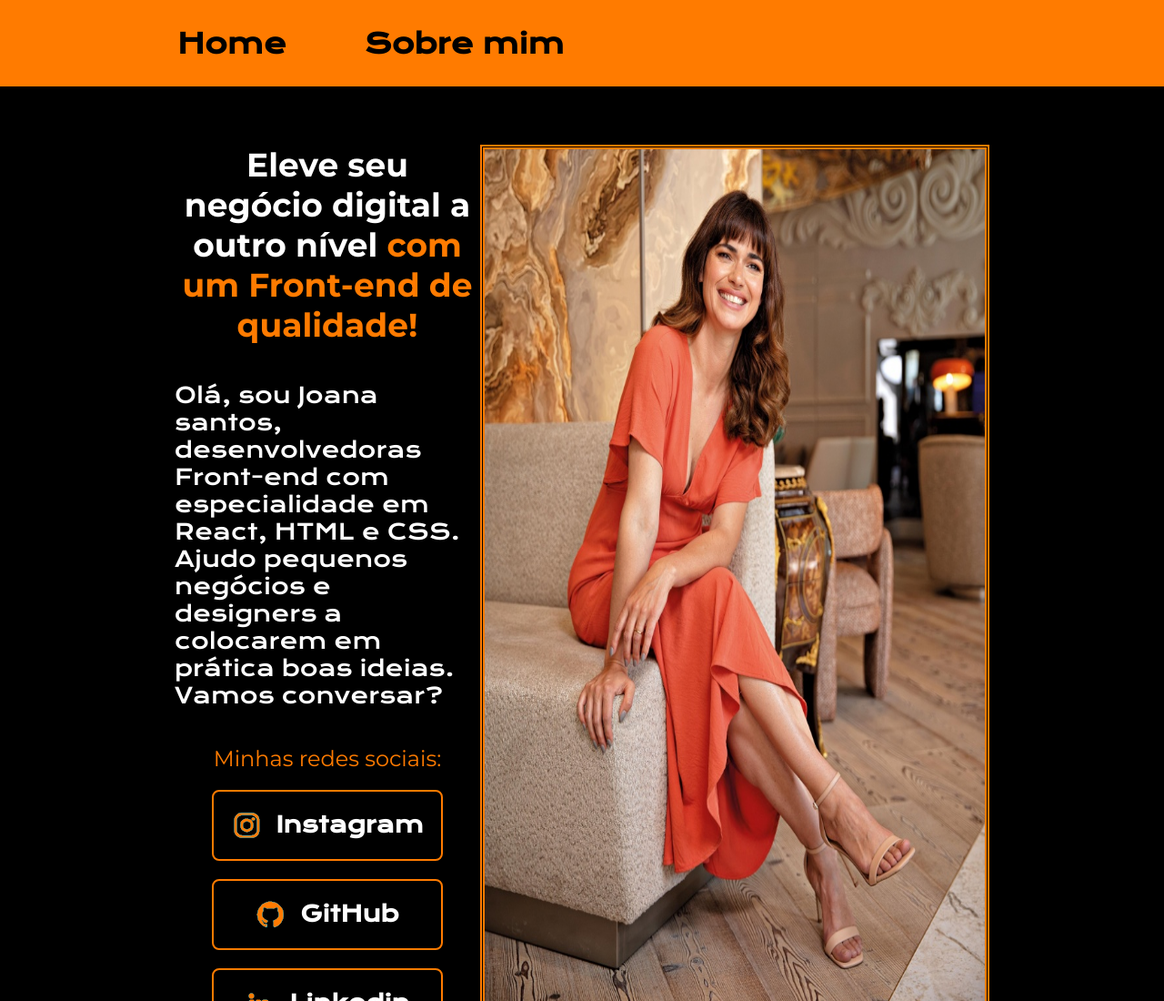
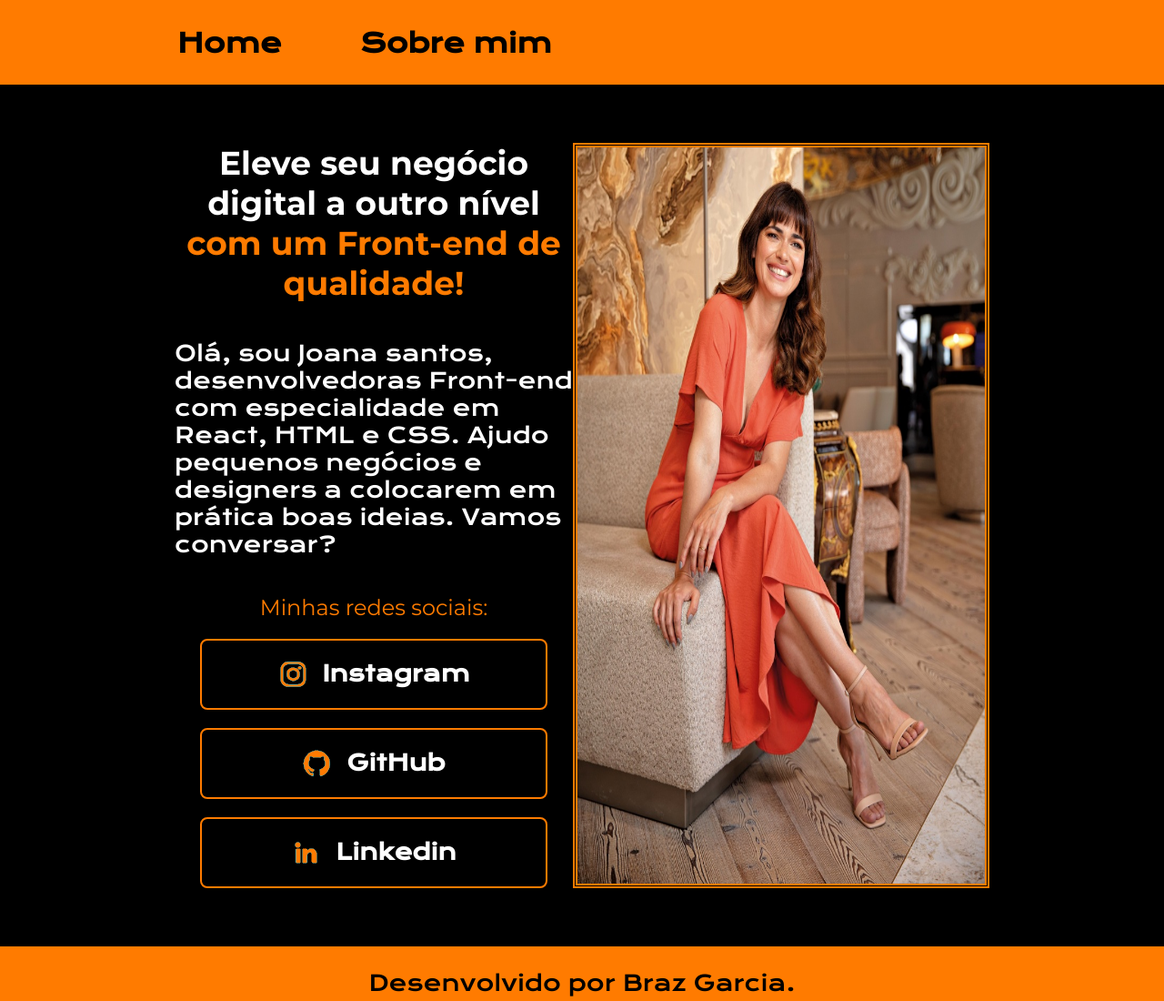
Before and after one commit to brazgarcia/modelo-portifolio, a plain HTML site: page index.html in a window 1280 px wide. Shown: the top 1100 px of the page at 91% size. Drawn offline with nearby package versions, Linux system fonts and the light colour scheme.

Commit message:
update code

```diff
--- a/styles/style.css
+++ b/styles/style.css
@@ -35,7 +35,7 @@
 .cabecalho__link {
     text-decoration: none;
     color: var(--cor-primaria);
-    font-size: 30px;
+    font-size: 1.8rem;
     font-family: var(--font-primaria);
     font-weight: 600;
     padding: 3px;
@@ -53,20 +53,20 @@
 }
 
 .apresentacao__conteudo {
-    width: 615px;
+    width: 50%;
     display: flex;
     flex-direction: column;
     gap: 40px;
 }
 
 .apresentacao__titulo {
-    font-size: 36px;
+    font-size: 2.25rem;
     color: var(--cor-segundaria);
     font-family: var(--font-segundaria);
 }
 
 .apresentacao__texto {
-    font-size: 24px;
+    font-size: 1.5rem;
     color: var(--cor-segundaria);
     font-family: var(--font-primaria);
     text-align: start;
@@ -101,8 +101,8 @@
     padding: 7px;
     border: solid 2px var(--cor-terciaria);
     border-radius: 8px;
-    width: 250px;
-    font-size: 24px;
+    width: 378px;
+    font-size: 1.5rem;
     font-weight: 600;
     padding: 21px 0;
     text-decoration: none;
@@ -114,7 +114,7 @@
     color: var(--cor-terciaria);
 }
 .apresentacao__imagem {
-    width: 550px;
+    width: 50%;
     border: double 5px var(--cor-terciaria);
 }
 
@@ -131,6 +131,6 @@
 
 .rodape__texto {
     font-family: var(--font-primaria);
-    font-size: 24px;
+    font-size: 1.5rem;
     font-weight: 400;
 }
```
